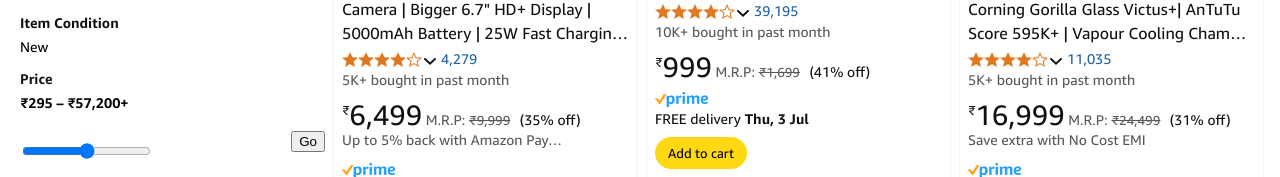
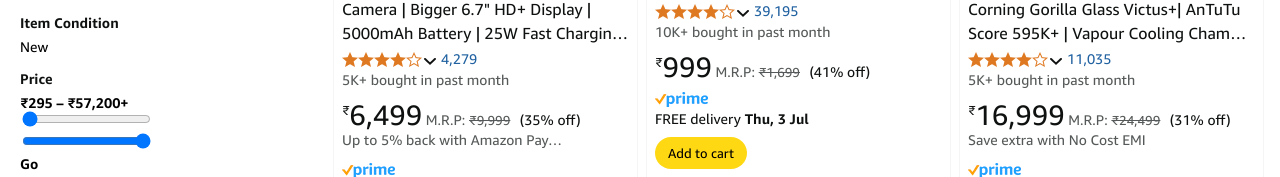
Before and after one commit to GouriiNandanaa/amazon_clone, a plain HTML site: page index.html in a window 1280 px wide. Shown: the part 612-789 px from the top of the page. Drawn offline with Linux system fonts and the light colour scheme.

Commit message:
pixel perfection changes-2

```diff
--- a/index.html
+++ b/index.html
@@ -235,12 +235,21 @@
                         <ul>
                             <li><span>&#8377;295 – &#8377;57,200+</span></li>
                             <li>
-                                <div class="slide-container">
-                                    <input type="range" min="0" max="100" class="slider">
-                                    <input type="range" min="0" max="100" class="slider">
-                                </div>
-
-                                <button>Go</button>
+                                <div class="slide-go">
+                                    <div class="slide">
+                                        <div class="first-slider">
+                                            <input type="range" class="s-range-input" id="p_36/range-slider_slider-item_lower-bound-slider" value="0" min="0" max="184" step="1" aria-label="Minimum price" aria-valuetext="₹295" aria-valuemin="0" aria-valuenow="0" aria-valuemax="184">
+                                        </div>
+                                        <div class="second-slider">
+                                            <input type="range" class="s-range-input __web-inspector-hide-shortcut__" id="p_36/range-slider_slider-item_upper-bound-slider" value="184" min="0" max="184" step="1" aria-label="Maximum price" aria-valuetext="₹57,200+" aria-valuemin="0" aria-valuenow="184" aria-valuemax="184" style="z-index: 0; background: linear-gradient(to right, rgb(187, 191, 191) 0%, rgb(187, 191, 191) 0%, rgb(0, 113, 133) 0%, rgb(0, 113, 133) 100%, rgb(187, 191, 191) 100%, rgb(187, 191, 191) 100%);">
+                                        </div>
+                                    </div>
+                                    <div class="go">
+                                        <span>
+                                            <span>Go</span>
+                                        </span>
+                                    </div>
+                                </div>
                             </li>
                         </ul>
                     </div>
```
